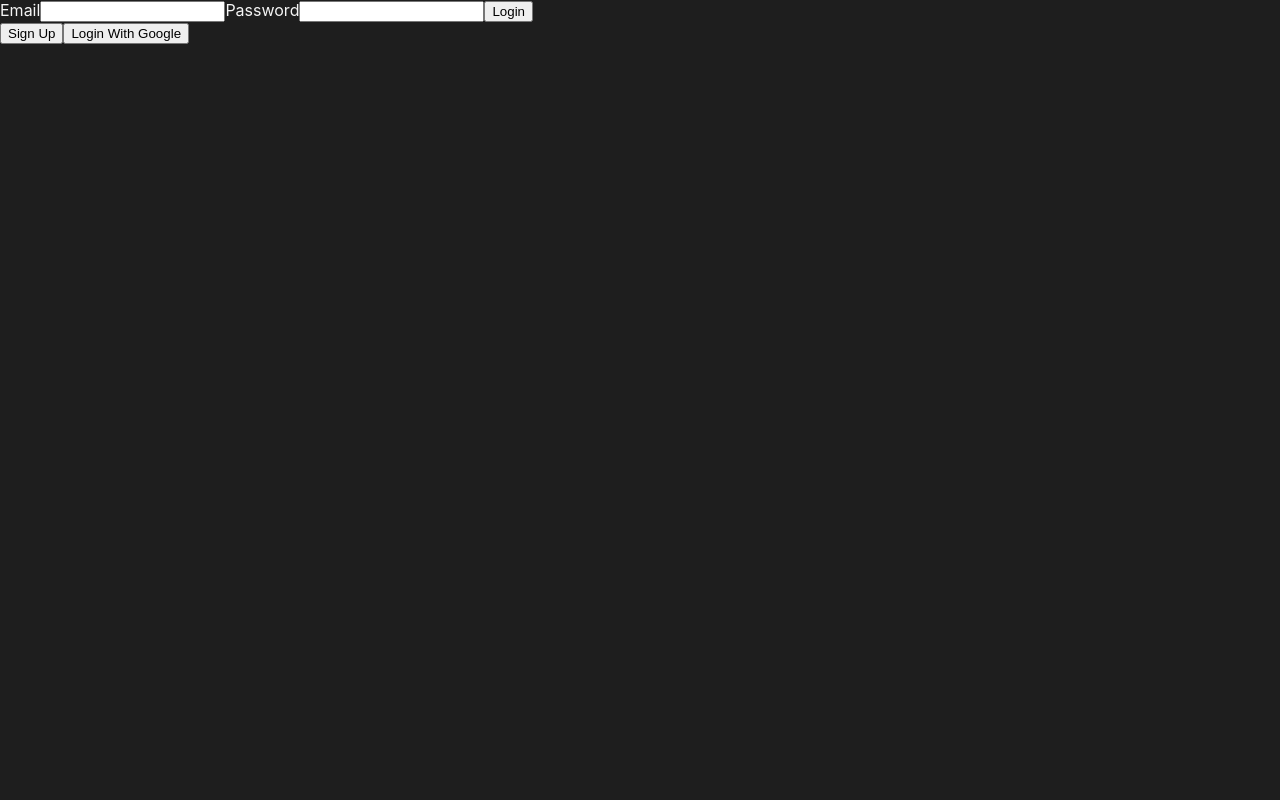
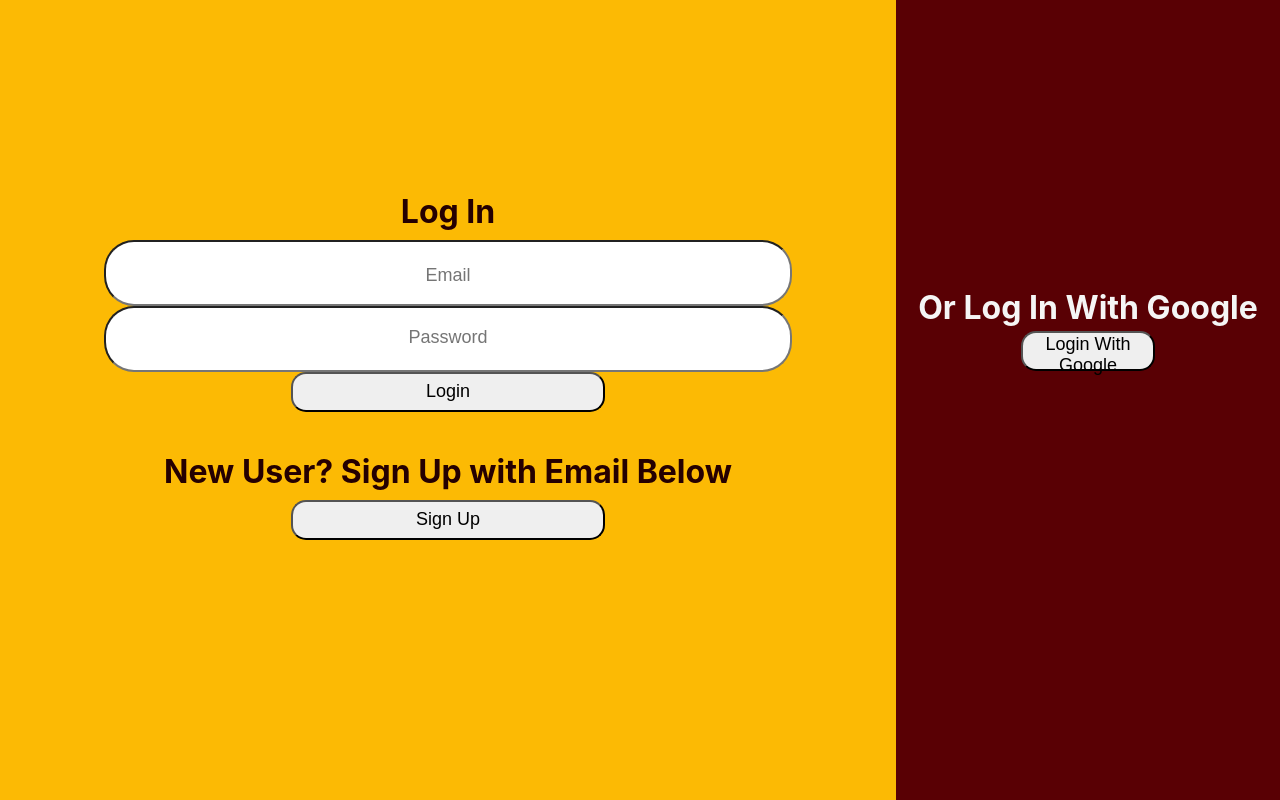
Before and after one commit to NicoM-7/Music-Webapp, a React (Create React App) app in the folder frontend/: page /login in a window 1280 px wide. Shown: the top 800 px of the page. Built offline with nearby package versions, Linux system fonts and the light colour scheme.

Commit message:
css for login page

```diff
--- a/frontend/src/components/homePage.jsx
+++ b/frontend/src/components/homePage.jsx
@@ -2,7 +2,6 @@ import React from 'react';
 import {useNavigate} from 'react-router-dom';
 
 function HomePage() {
-
 
     let navigate = useNavigate();
     const loginPage = () => {
--- a/frontend/src/components/login.jsx
+++ b/frontend/src/components/login.jsx
@@ -2,6 +2,8 @@ import { useState } from 'react';
 import { useNavigate } from 'react-router-dom';
 import { auth } from "../firebase";
 import { GoogleAuthProvider, signInWithPopup, signInWithEmailAndPassword, sendEmailVerification } from "firebase/auth";
+import "../styles/login.css"
+
 function Login() {
 
     let navigate = useNavigate();
@@ -83,17 +85,23 @@ function Login() {
     }
 
     return (
-        <div className="form">
-            <form onSubmit={signIn}>
-                <label>Email</label>
-                <input type="text" name="email" onChange={handleChange} value={inputs.email || ""} />
-                <label>Password</label>
-                <input type="password" name="password" onChange={handleChange} value={inputs.password || ""} />
-                <button type="submit">Login</button>
-            </form>
+        <div className="mainDIV">
+            <div className='container1'>
+                <h1 className='Login'>Log In</h1>
+                <form onSubmit={signIn}>
+                    <input type="text" name="email" onChange={handleChange} placeholder="Email" value={inputs.email || ""} /><br></br>
+                    <input type="password" name="password" onChange={handleChange} placeholder="Password" value={inputs.password || ""} /><br></br>
+                    <button type="submit" className='loginButton'>Login</button>
+                </form> <br></br><br></br>
 
-            <button onClick={signUpPage}>Sign Up</button>
-            <button onClick={signInWithGoogle}>Login With Google</button>
+                <h1 className='Login'>New User? Sign Up with Email Below</h1>
+                <button className='signUpButton' onClick={signUpPage}>Sign Up</button>
+            </div>
+            <div className='container2'>
+                <h1>Or Log In With Google</h1>
+                <button className='googleButton' onClick={signInWithGoogle}>Login With Google</button><br></br>
+            </div>
+
 
             <p>{emailEmptyError ? "Email empty " : " "} {passwordEmptyError ? "Password empty " : " "}</p>
         </div>
--- /dev/null
+++ b/frontend/src/styles/login.css
@@ -0,0 +1,58 @@
+input {
+    width: 76%;
+    height: 60px;
+    border-radius: 30px;
+}
+
+.container1 {
+    padding-top: 15%;
+    height:100vh;
+    text-align: center;
+    float: left;
+    width: 70%;
+    display: inline-block;
+    background-color: #FCBA04;
+}
+
+.container2{
+    display: inline-block;
+    width: 30%;
+    text-align: center;
+    height: 100vw;
+    background-color: #590004;
+    padding-top: 22.5%;
+}
+
+input::placeholder {
+    font-size: large;
+    text-align: center;
+}
+
+input[type='text']{
+    padding: left 50px;
+    font-size: 25px;
+}
+
+button{
+    width: 35%;
+    height: 40px;
+    font-size: large;
+    border-radius: 15px;
+}
+
+
+.loginButton {
+    display: inline-block;
+}
+
+.googleButton{
+    display: inline-block;
+}
+
+.Login{
+    color: #250001;
+}
+
+.h1take2{
+    padding-top: 60px;
+}
```
